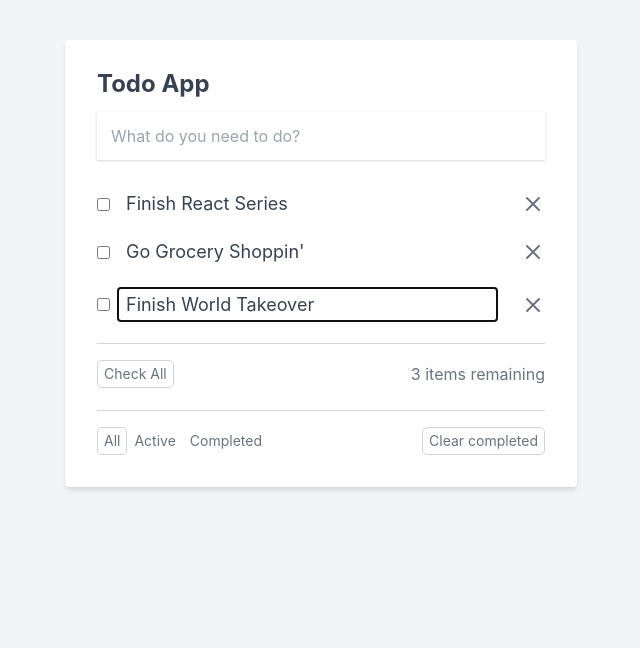
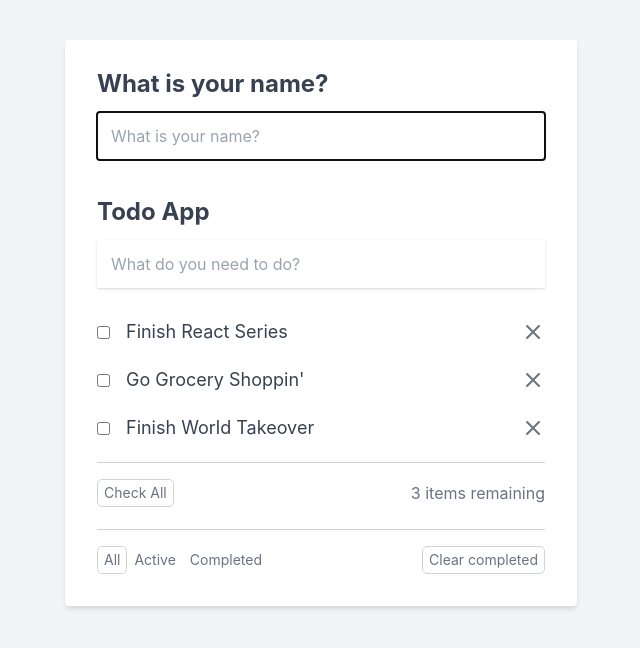
Before and after one commit to Spix737/react-todo, a React (Create React App) app: page / in a window 1280 px wide. Shown: the top 648 px of the page, without its empty margins (319-959 px from the left). Built offline with nearby package versions, Linux system fonts and the light colour scheme.

Commit message:
Name functionality
Ep 8 end

useRef
useEffect
useMemo

```diff
--- a/src/App.css
+++ b/src/App.css
@@ -145,3 +145,11 @@
   margin-top: 20px;
   text-align: center;
 }
+
+.name-container {
+  margin-bottom: 40px;
+}
+
+.name-label {
+  margin-top: 15px;
+}
--- a/src/TodoList.jsx
+++ b/src/TodoList.jsx
@@ -11,7 +11,7 @@
   markAsEditing: PropTypes.func.isRequired,
   updateTodo: PropTypes.func.isRequired,
   deleteTodo: PropTypes.func.isRequired,
-  remaining: PropTypes.func.isRequired,
+  remaining: PropTypes.number.isRequired,
   clearCompleted: PropTypes.func.isRequired,
   completeAllTodos: PropTypes.func.isRequired,
 };
--- a/src/components/App.jsx
+++ b/src/components/App.jsx
@@ -1,4 +1,4 @@
-import { useState } from 'react';
+import { useMemo, useState, useRef, useEffect } from 'react';
 import NoTodos from './NoTodos';
 import '../reset.css';
 import '../App.css';
@@ -7,6 +7,8 @@
 
 //Functional Based Component
 function App() {
+  const [name, setName] = useState('');
+  const nameInputEl = useRef(null);
   const [todos, setTodos] = useState([
     {
       id: 1,
@@ -68,9 +70,11 @@
     setTodos(updatedTodos);
   }
 
-  function remaining() {
+  function remainingCalculation() {
     return todos.filter(todo => !todo.isComplete).length;
   }
+
+  const remaining = useMemo(remainingCalculation, [todos]);
 
   function clearCompleted() {
     setTodos([...todos].filter(todo => !todo.isComplete));
@@ -119,9 +123,30 @@
     setTodos(updatedTodos);
   }
 
+  useEffect(() => {
+    nameInputEl.current.focus();
+
+    return function cleanup() {
+    }
+  }, [])
+
   return (
     <div className="todo-app-container">
       <div className="todo-app">
+        <div className="name-container">
+          <h2>What is your name?</h2>
+          <form action="#">
+            <input
+              type="text"
+              ref={nameInputEl}
+              className="todo-input"
+              placeholder="What is your name?"
+              value={name}
+              onChange={event => setName(event.target.value)}
+            />
+          </form>
+          { name && <p className="name-label">Hello, {name}</p>}
+        </div>
         <h2>Todo App</h2>
         <TodoForm addTodo={addTodo} />
         {todos.length > 0 ? (
--- a/src/components/TodoItemsRemaining.jsx
+++ b/src/components/TodoItemsRemaining.jsx
@@ -2,11 +2,11 @@
 import PropTypes from 'prop-types';
 
 TodoItemsRemaining.propTypes = {
-  remaining: PropTypes.func.isRequired,
+  remaining: PropTypes.number.isRequired,
 };
 
 function TodoItemsRemaining(props) {
-  return <span>{props.remaining()} items remaining</span>;
+  return <span>{props.remaining} items remaining</span>;
 }
 
 export default TodoItemsRemaining;
```
